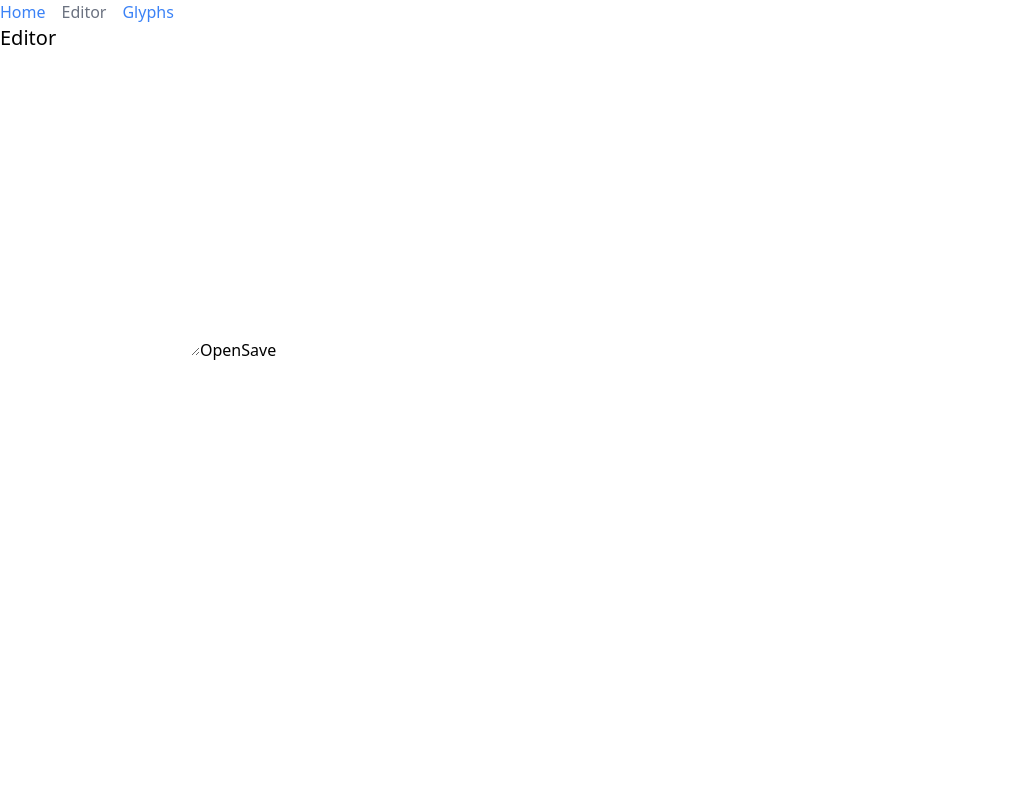
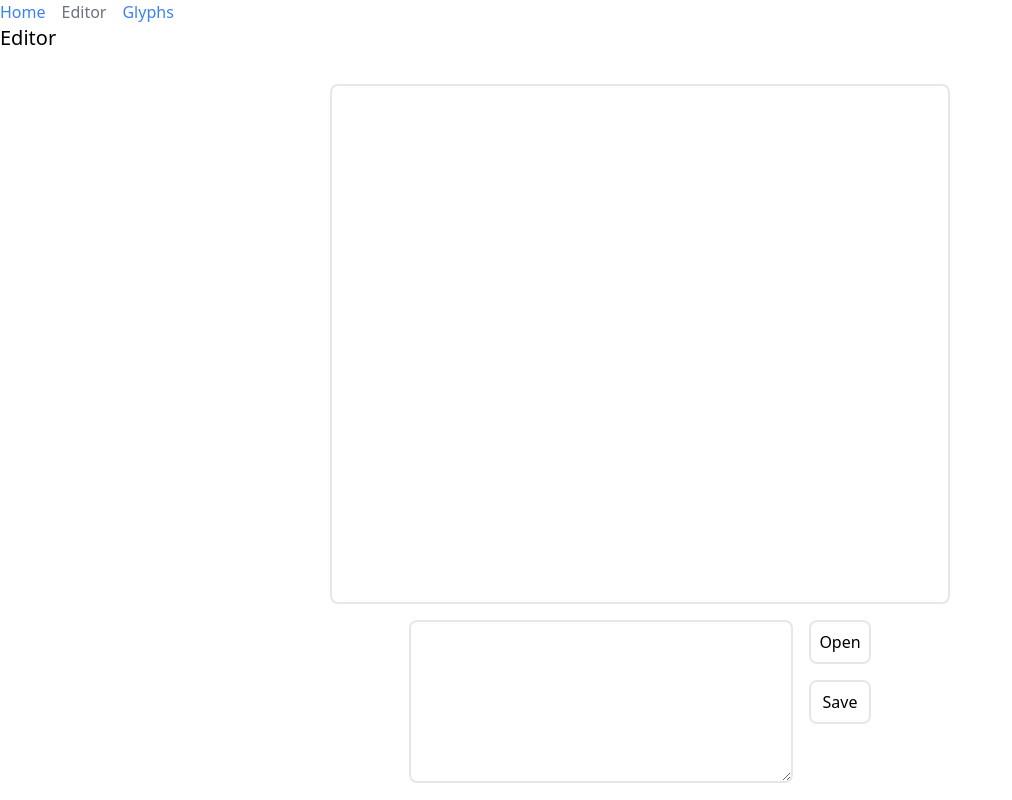
Before and after one commit to mendelbrot/tokui, a React (Create React App) app: page /editor in a window 1280 px wide. Shown: the whole page, without its empty margins (0-1012 px from the left). Built offline with nearby package versions, Linux system fonts and the light colour scheme.

Commit message:
editor styling

```diff
--- a/src/components/display.jsx
+++ b/src/components/display.jsx
@@ -1,4 +1,5 @@
-import Glyph from './glyph'
+// import Glyph from './glyph'
+import GlyphSymbol from './glyph-symbol'
 
 const textToArray = (text) => {
   const lines = text.split('\n')
@@ -9,12 +10,12 @@ function Display({text, array}) {
   const wordsArray = array || textToArray(text)
 
   return (
-    <div>
+    <div style={{height: '500px', width: '600px'}} >
       {wordsArray.map((line, lineIndex) => (
-        <div key={`line ${lineIndex}`} className='flex'>
+        <div key={`line ${lineIndex}`} className='flex flex-wrap'>
           {line.map((word, wordIndex) => (
-            <div key={`word ${wordIndex}`} className='m-4'>
-              <Glyph letters={word} />
+            <div key={`word ${wordIndex}`} >
+              <GlyphSymbol letters={word} size={50} />
             </div>
           ))}
         </div>
--- a/src/pages/editor.jsx
+++ b/src/pages/editor.jsx
@@ -24,7 +24,6 @@ async function openAsync(setText, setFile) {
 async function saveAsync(text, file) {
   try {
     const options = {
-      suggestedName: file.name,
       types: [
         {
           description: 'Text Files',
@@ -33,7 +32,10 @@ async function saveAsync(text, file) {
           },
         },
       ],
-    };
+    }
+    if (file && file.name) {
+      options.suggestedName = file.name
+    }
     const handle = await window.showSaveFilePicker(options)
     const writable = await handle.createWritable()
     await writable.write(text)
@@ -66,10 +68,18 @@ function Editor() {
   return (
     <div>
       <h1 className='mb-6 text-xl'>Editor</h1>
-      <Display text={text} />
-      <textarea value={text} onChange={handleTextChange} />
-      <button onClick={handleOpen} >Open</button>
-      <button onClick={handleSave} >Save</button>
+      <div className='grid grid-rows-4 justify-items-center'>
+        <div className='border-2 rounded-lg p-2 m-2 row-span-3'>
+          <Display text={text} />
+        </div>
+        <div className='flex row-span-1'>
+          <textarea value={text} onChange={handleTextChange} className='border-2 rounded-lg p-2 m-2 w-96'/>
+          <div className='flex flex-col' >
+            <button onClick={handleOpen} className='border-2 rounded-lg p-2 m-2 hover:border-black'>Open</button>
+            <button onClick={handleSave} className='border-2 rounded-lg p-2 m-2 hover:border-black'>Save</button>
+          </div>
+        </div>
+      </div>
     </div>
   )
 }
```
